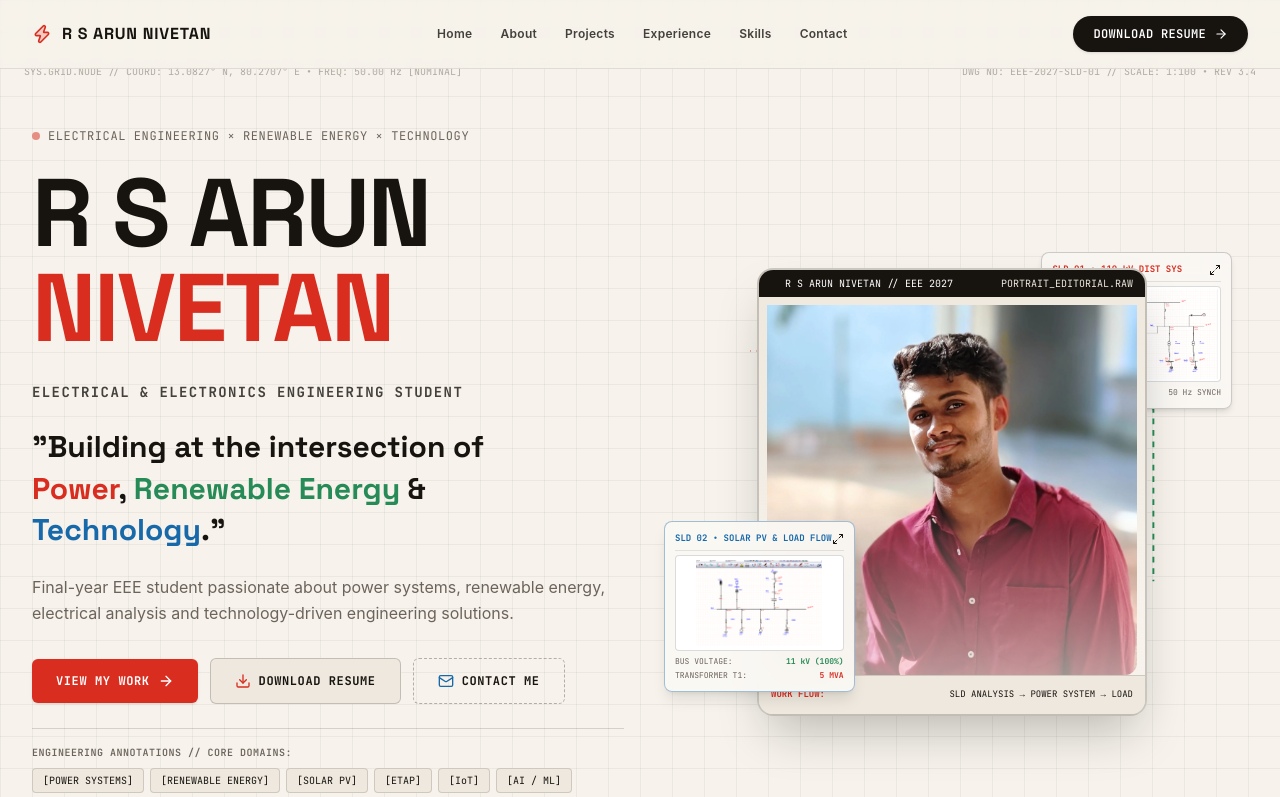
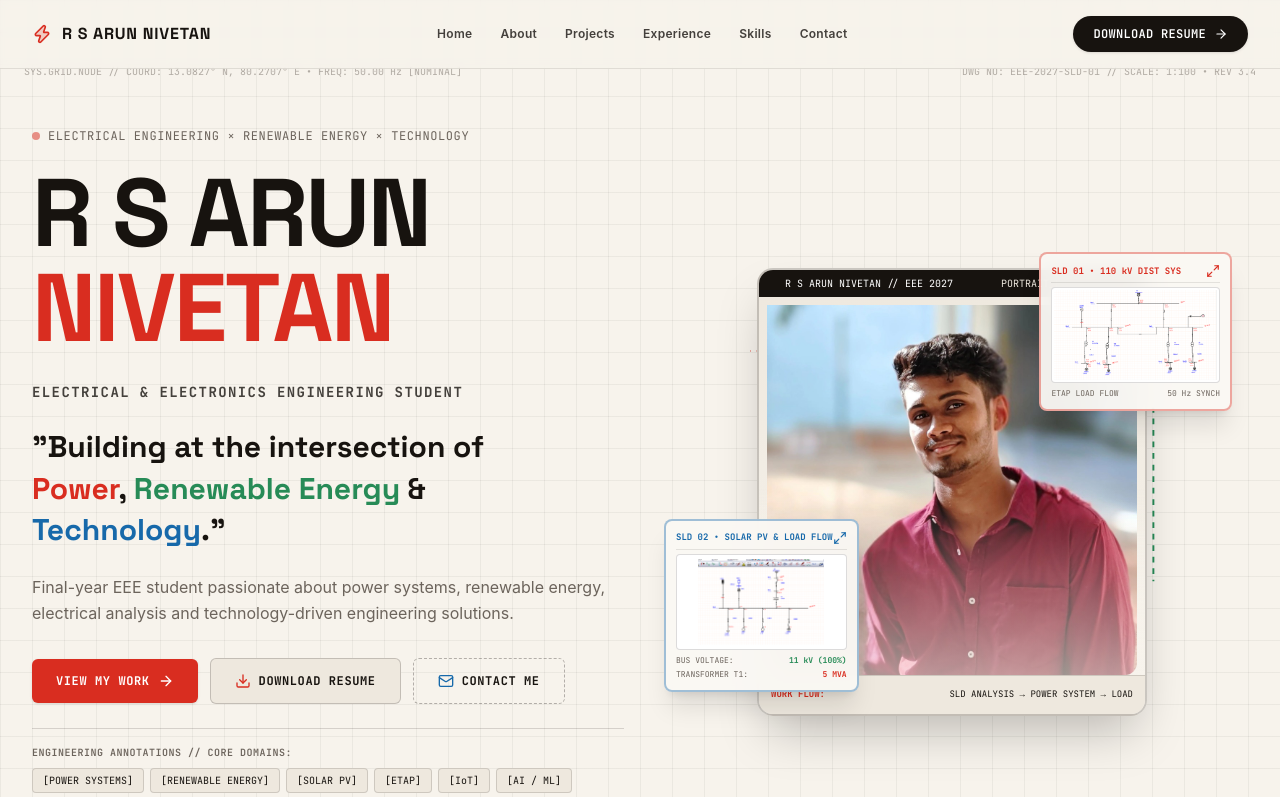
Before and after one commit to arunnivetan/arun-portfolio, a React (Vite) app: page / in a window 1280 px wide. Shown: the top 797 px of the page. Built offline with nearby package versions, Linux system fonts and the light colour scheme.

Commit message:
Fix z-index layering and event propagation for SLD 01 and SLD 02 interactive buttons

```diff
--- a/src/components/HeroSection.tsx
+++ b/src/components/HeroSection.tsx
@@ -139,16 +139,19 @@ export const HeroSection: React.FC<HeroSectionProps> = ({ onOpenResume }) => {
 
               {/* Real SLD Background Card (Interactive Lightbox Trigger) */}
               <div
-                onClick={() => setSelectedSldModal({
+                onClick={(e) => {
+                  e.stopPropagation();
+                  setSelectedSldModal({
                     title: "110 kV ETAP DISTRIBUTION SYSTEM & SINGLE LINE DIAGRAM",
                     image: "/assets/sld_etap_110kv.png",
                     tag: "SLD 01 // 110 kV DISTRIBUTION SYSTEM"
-                })}
-                className="absolute top-2 right-2 sm:top-4 sm:right-4 z-10 bg-[#FAF8F4]/90 backdrop-blur-md p-2.5 rounded-lg border border-[#17130F]/20 shadow-md hover:scale-105 hover:border-[#D92D20] transition-all cursor-pointer group max-w-[200px] sm:max-w-[240px]"
+                  });
+                }}
+                className="absolute top-2 right-2 sm:top-4 sm:right-4 z-30 pointer-events-auto bg-[#FAF8F4]/95 backdrop-blur-md p-2.5 rounded-lg border-2 border-[#D92D20]/40 shadow-xl hover:scale-105 hover:border-[#D92D20] transition-all cursor-pointer group max-w-[200px] sm:max-w-[240px]"
               >
                 <div className="flex items-center justify-between pb-1 mb-1 border-b border-[#17130F]/10 font-mono-tech text-[9px] font-bold text-[#D92D20]">
                   <span>SLD 01 • 110 kV DIST SYS</span>
-                  <Maximize2 className="w-3 h-3 group-hover:scale-125 transition-transform text-[#17130F]" />
+                  <Maximize2 className="w-3.5 h-3.5 group-hover:scale-125 transition-transform text-[#D92D20]" />
                 </div>
                 <div className="relative overflow-hidden rounded border border-[#17130F]/15 bg-white h-20 sm:h-24">
                   <img
@@ -156,7 +159,7 @@ export const HeroSection: React.FC<HeroSectionProps> = ({ onOpenResume }) => {
                     alt="SLD 01 - 110kV Distribution System"
                     className="w-full h-full object-contain p-0.5 opacity-95 group-hover:opacity-100 group-hover:scale-105 transition-all"
                   />
-                  <div className="absolute inset-0 bg-[#17130F]/40 opacity-0 group-hover:opacity-100 transition-opacity flex items-center justify-center font-mono-tech text-[10px] font-bold text-white uppercase tracking-wider">
+                  <div className="absolute inset-0 bg-[#17130F]/50 opacity-0 group-hover:opacity-100 transition-opacity flex items-center justify-center font-mono-tech text-[10px] font-bold text-white uppercase tracking-wider">
                     Click to View SLD
                   </div>
                 </div>
@@ -168,16 +171,19 @@ export const HeroSection: React.FC<HeroSectionProps> = ({ onOpenResume }) => {
 
               {/* Second Floating Technical Card: SLD 02 / Solar & ETAP Load Flow Node */}
               <div
-                onClick={() => setSelectedSldModal({
+                onClick={(e) => {
+                  e.stopPropagation();
+                  setSelectedSldModal({
                     title: "11 kV / 0.415 kV SOLAR PV & ETAP LOAD FLOW ANALYSIS",
                     image: "/assets/sld_etap_solar_pv.png",
                     tag: "SLD 02 // SOLAR PV & LOAD FLOW SYSTEM"
-                })}
-                className="absolute bottom-6 left-0 sm:left-2 z-20 bg-[#FAF8F4]/95 backdrop-blur-md p-2.5 rounded-lg border border-[#1769AA]/40 shadow-lg hover:scale-105 hover:border-[#1769AA] transition-all cursor-pointer group max-w-[200px] sm:max-w-[240px]"
+                  });
+                }}
+                className="absolute bottom-6 left-0 sm:left-2 z-30 pointer-events-auto bg-[#FAF8F4]/95 backdrop-blur-md p-2.5 rounded-lg border-2 border-[#1769AA]/40 shadow-xl hover:scale-105 hover:border-[#1769AA] transition-all cursor-pointer group max-w-[200px] sm:max-w-[240px]"
               >
                 <div className="flex items-center justify-between pb-1 mb-1 border-b border-[#17130F]/10 font-mono-tech text-[9px] font-bold text-[#1769AA]">
                   <span>SLD 02 • SOLAR PV & LOAD FLOW</span>
-                  <Maximize2 className="w-3 h-3 group-hover:scale-125 transition-transform text-[#17130F]" />
+                  <Maximize2 className="w-3.5 h-3.5 group-hover:scale-125 transition-transform text-[#1769AA]" />
                 </div>
                 <div className="relative overflow-hidden rounded border border-[#17130F]/15 bg-white h-20 sm:h-24">
                   <img
@@ -185,7 +191,7 @@ export const HeroSection: React.FC<HeroSectionProps> = ({ onOpenResume }) => {
                     alt="SLD 02 - ETAP Solar PV & Power Load Flow System"
                     className="w-full h-full object-contain p-1 group-hover:scale-105 transition-all"
                   />
-                  <div className="absolute inset-0 bg-[#17130F]/40 opacity-0 group-hover:opacity-100 transition-opacity flex items-center justify-center font-mono-tech text-[10px] font-bold text-white uppercase tracking-wider">
+                  <div className="absolute inset-0 bg-[#17130F]/50 opacity-0 group-hover:opacity-100 transition-opacity flex items-center justify-center font-mono-tech text-[10px] font-bold text-white uppercase tracking-wider">
                     Click to View SLD
                   </div>
                 </div>
@@ -321,8 +327,14 @@ export const HeroSection: React.FC<HeroSectionProps> = ({ onOpenResume }) => {
 
       {/* Section 9: SLD Modal / Lightbox */}
       {selectedSldModal && (
-        <div className="fixed inset-0 z-50 bg-[#17130F]/80 backdrop-blur-md flex items-center justify-center p-4 animate-in fade-in duration-200">
-          <div className="bg-[#F7F3EC] border-2 border-[#17130F] rounded-xl max-w-4xl w-full max-h-[90vh] overflow-hidden flex flex-col shadow-2xl">
+        <div
+          onClick={() => setSelectedSldModal(null)}
+          className="fixed inset-0 z-50 bg-[#17130F]/80 backdrop-blur-md flex items-center justify-center p-4 animate-in fade-in duration-200 cursor-pointer"
+        >
+          <div
+            onClick={(e) => e.stopPropagation()}
+            className="bg-[#F7F3EC] border-2 border-[#17130F] rounded-xl max-w-4xl w-full max-h-[90vh] overflow-hidden flex flex-col shadow-2xl relative cursor-default"
+          >
 
             {/* Modal Header */}
             <div className="bg-[#17130F] text-white p-4 flex items-center justify-between font-mono-tech text-xs">
```
Lines whose indentation alone changed are shown as unchanged.
